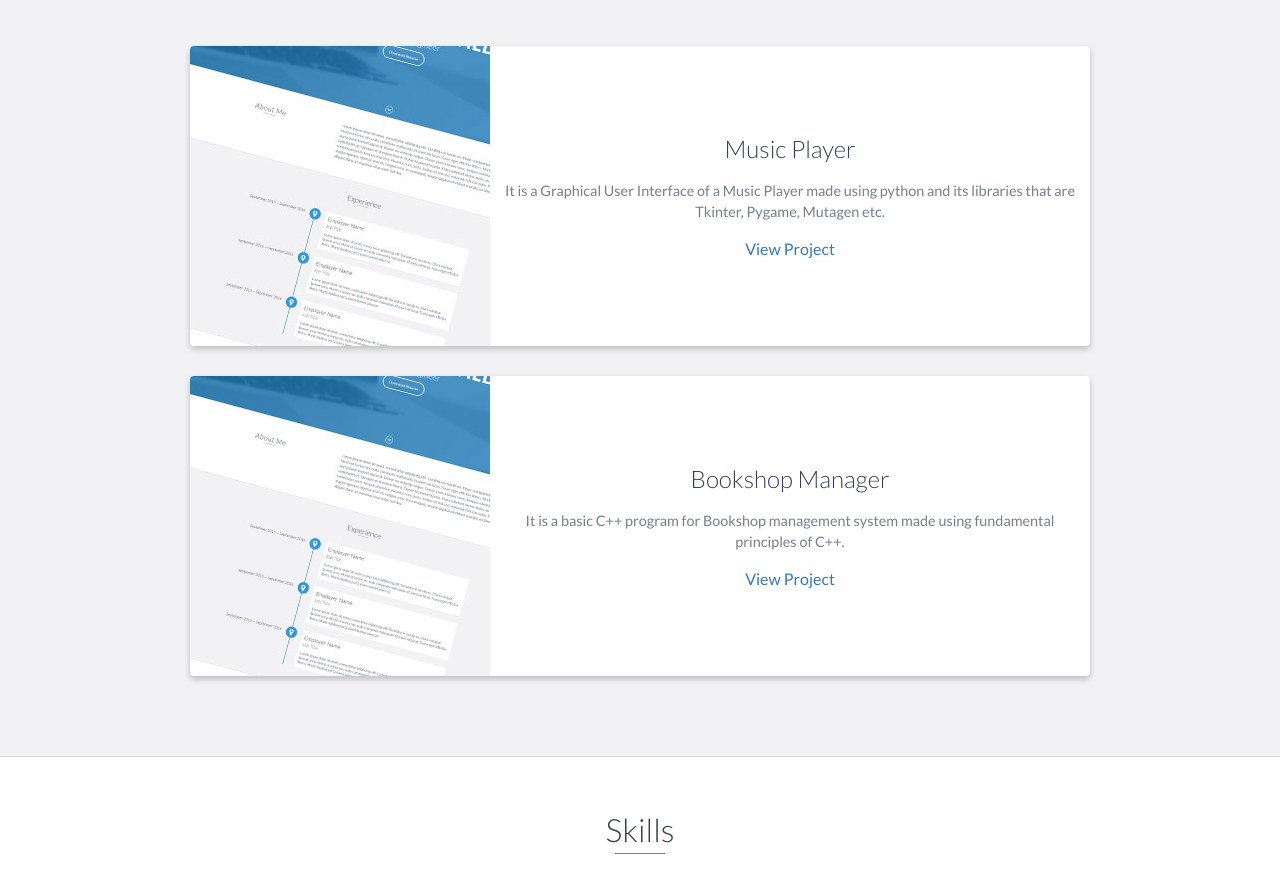
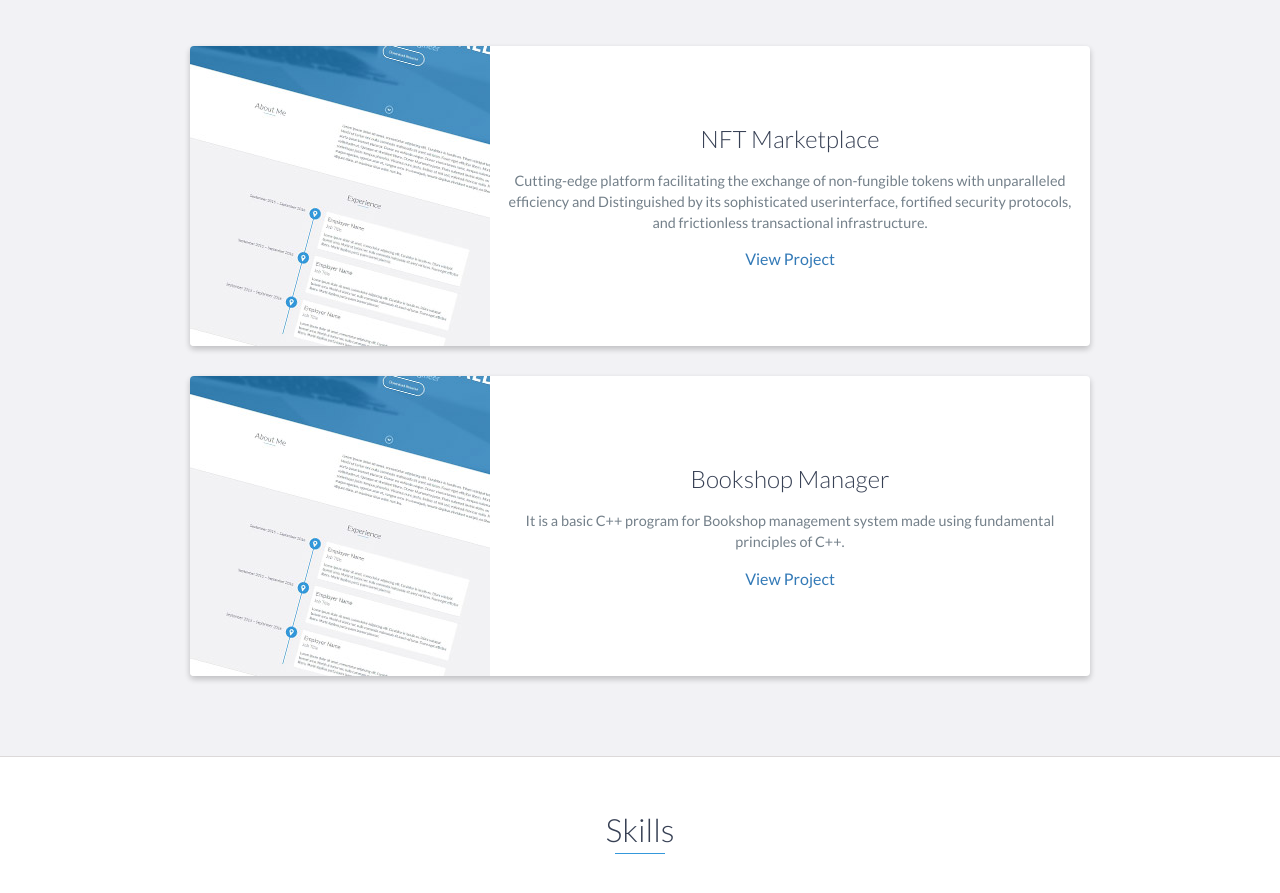
Before and after one commit to karanrrana/karanrana.github.io, a website: page index.html in a window 1280 px wide. Shown: the part 2380-3273 px from the top of the page. Drawn offline with nearby package versions, Linux system fonts and the light colour scheme.

Commit message:
Update index.html

```diff
--- a/index.html
+++ b/index.html
@@ -157,11 +157,12 @@
                     </div>
                     <!-- End .project-image -->
                     <div class="project-info">
-                        <h3>Music Player</h3>
+                        <h3>NFT Marketplace</h3>
                         <p>
-                            It is a Graphical User Interface of a Music Player made using python and its libraries that are Tkinter, Pygame, Mutagen etc.
+                            Cutting-edge platform facilitating the exchange of non-fungible tokens with unparalleled efficiency and Distinguished by its sophisticated userinterface, fortified security protocols, and frictionless transactional
+infrastructure.
                         </p>
-                        <a href="https://github.com/karanrrana/Music-player">View Project</a>
+                        <a href="https://github.com/karanrrana/nft-marketplace">View Project</a>
                     </div>
                     <!-- End .project-info -->
                 </div>
```
